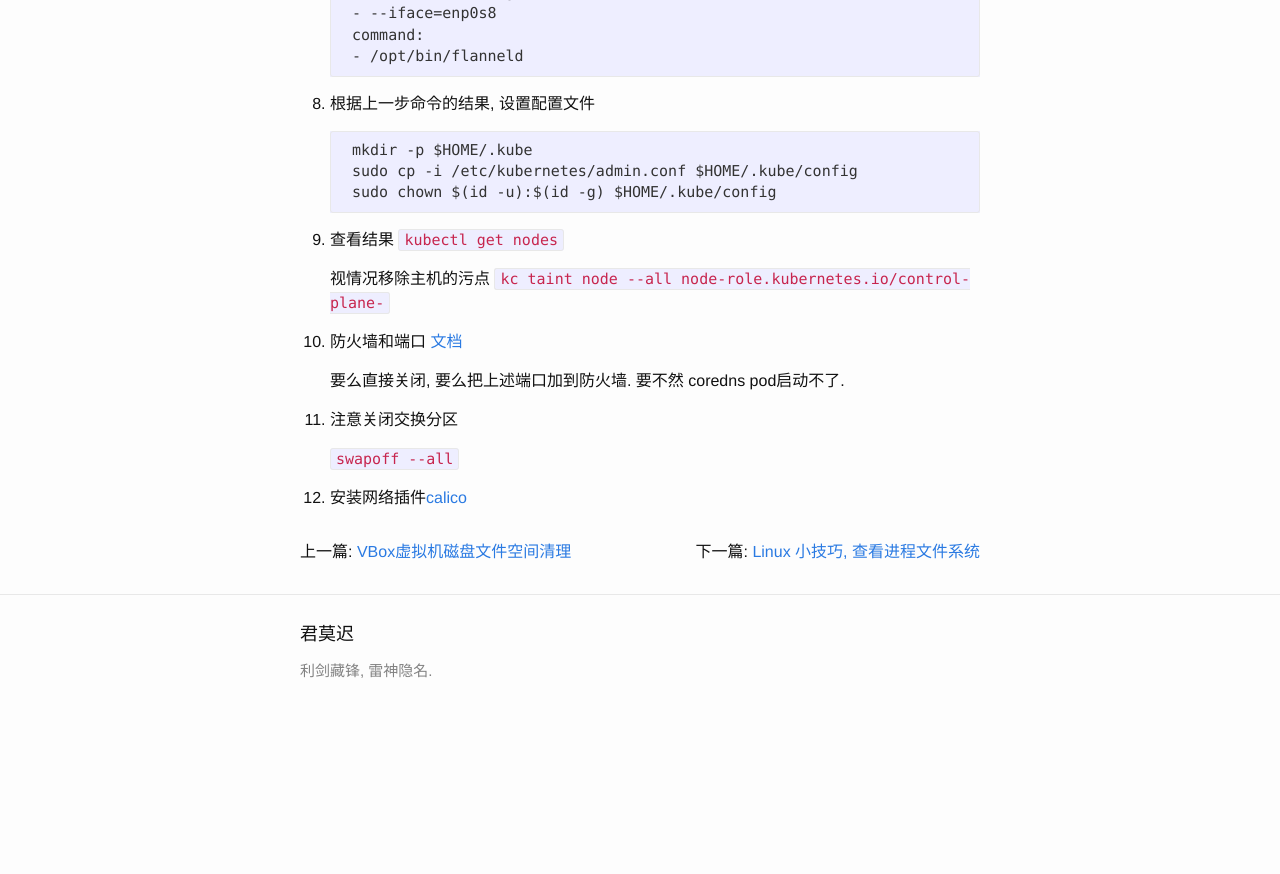
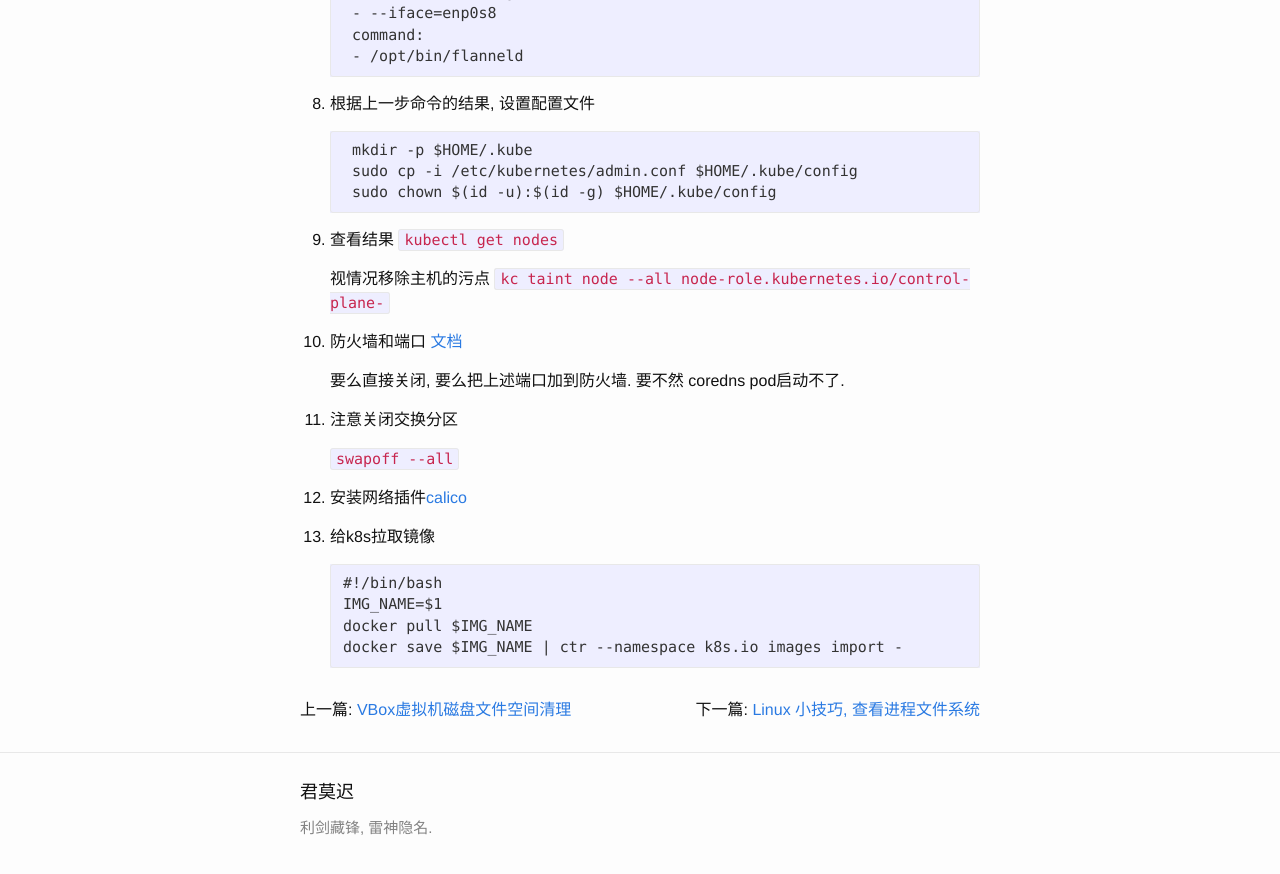
Before and after one commit to windqyoung/windqyoung.github.io, a Jekyll site: the page built from _posts/2023-07-30-k8s-init.md, in a window 1280 px wide and 900 px high, scrolled down 1894 px. Shown: the top 874 px of the window. Built offline with Jekyll 4.4.1, drawn with Linux system fonts in a browser that asks for light colours; nearby versions of some CDN libraries; before the commit the page ends 2636 px from its top, so only the background shows below that.

Commit message:
更新k8s搭建

````diff
--- a/_posts/2023-07-30-k8s-init.md
+++ b/_posts/2023-07-30-k8s-init.md
@@ -118,3 +118,12 @@ title: k8s服务初始化记录
     `swapoff --all`
 
 12. 安装网络插件[calico](https://docs.tigera.io/calico/latest/getting-started/kubernetes/quickstart)
+
+13. 给k8s拉取镜像
+
+    ```
+    #!/bin/bash
+    IMG_NAME=$1
+    docker pull $IMG_NAME
+    docker save $IMG_NAME | ctr --namespace k8s.io images import -
+    ```
````
